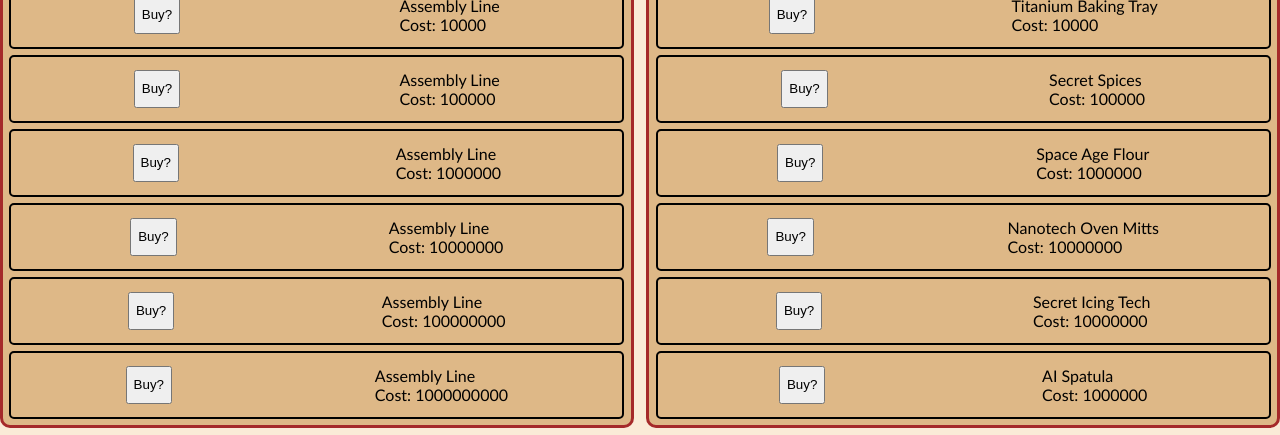
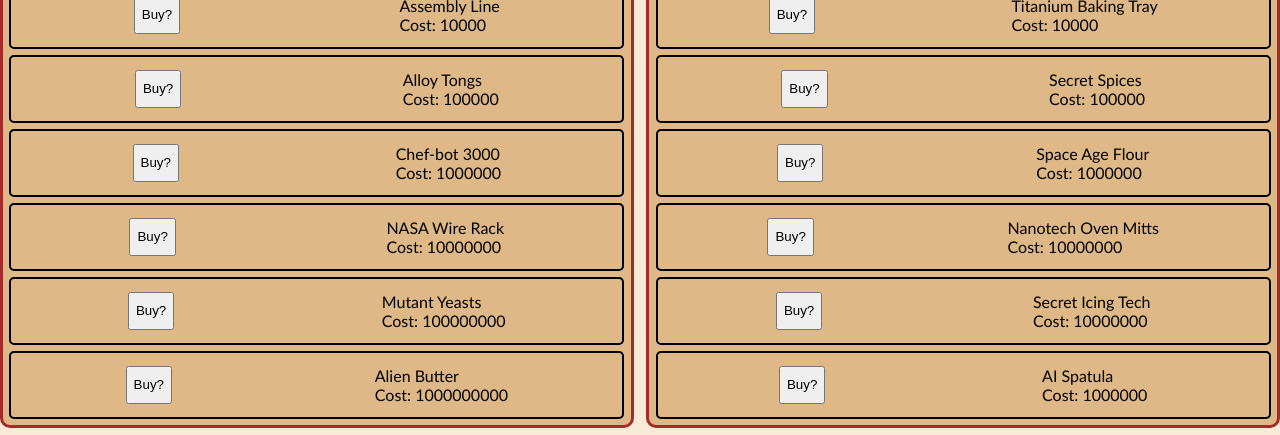
Before and after one commit to gpcroucher/week06-assignment, a React (Vite) app: page / in a window 1280 px wide. Shown: the part 735-1170 px from the top of the page. Built offline with nearby package versions, Linux system fonts and the light colour scheme.

Commit message:
changed upgrade names

```diff
--- a/src/App.jsx
+++ b/src/App.jsx
@@ -25,31 +25,31 @@ const PER_SECOND_UPGRADES = [
   },
   {
     id: 4,
-    name: "Assembly Line",
+    name: "Alloy Tongs",
     increase: 1000,
     cost: 100000,
   },
   {
     id: 5,
-    name: "Assembly Line",
+    name: "Chef-bot 3000",
     increase: 10000,
     cost: 1000000,
   },
   {
     id: 6,
-    name: "Assembly Line",
+    name: "NASA Wire Rack",
     increase: 100000,
     cost: 10000000,
   },
   {
     id: 7,
-    name: "Assembly Line",
+    name: "Mutant Yeasts",
     increase: 1000000,
     cost: 100000000,
   },
   {
     id: 8,
-    name: "Assembly Line",
+    name: "Alien Butter",
     increase: 10000000,
     cost: 1000000000,
   },
```
